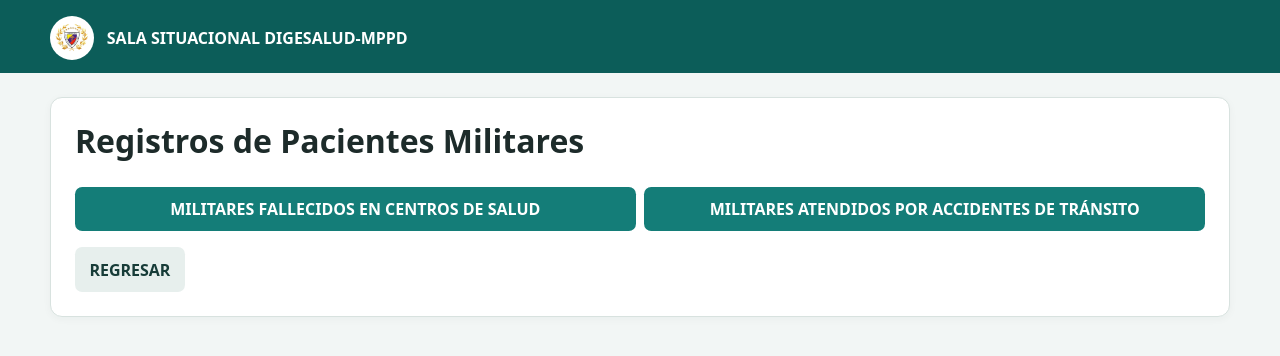
After one commit to oscarriera201178-netizen/reportesalasituacionaldigesalud, a Flask app: template templates/military_patient_records.html in a window 1280 px wide. The commit adds this page. Shown: the part 37-393 px from the top of the page. Run offline with Flask 3, Linux system fonts and the light colour scheme; the template is opened without the code that fills it, so the values that code supplies are empty; parts of the project's set-up code (start-up, migrations or seed data) failed here and were passed over; some libraries are stand-ins or nearby versions.

Commit message:
Group military patient registries with return navigation
Co-authored-by: Copilot <223556219+Copilot@users.noreply.github.com>

```diff
--- a/templates/admin.html
+++ b/templates/admin.html
@@ -5,8 +5,7 @@
   <a class="button button-primary" href="{{ url_for('home') }}">Informes</a>
   <a class="button button-muted" href="{{ url_for('accounts') }}">Cuentas de centros</a>
   <a class="button button-muted" href="{{ url_for('military_report') }}">Registro de Militares Fallecidos</a>
-  <a class="button button-muted" href="{{ url_for('health_military_report') }}">Militares Fallecidos en Centros de Salud</a>
-  <a class="button button-muted" href="{{ url_for('traffic_report') }}">Militares atendidos por accidentes de Tránsito</a>
+  <a class="button button-muted" href="{{ url_for('military_patient_records') }}">Registros de Pacientes Militares</a>
 </div>
 <section class="panel">
   <h1>Resumen de los centros de salud</h1>
--- a/templates/inventory.html
+++ b/templates/inventory.html
@@ -6,8 +6,7 @@
   {% for key, label in categories.items() %}
     <a class="button {% if category == key %}button-primary{% else %}button-muted{% endif %}" href="{{ url_for('inventory', center_id=center.id, section=key) }}">{{ label }}</a>
   {% endfor %}
-  <a class="button button-muted" href="{{ url_for('health_military_report') }}">Militares Fallecidos en Centros de Salud</a>
-  <a class="button button-muted" href="{{ url_for('traffic_report') }}">Militares atendidos por accidentes de Tránsito</a>
+  <a class="button button-muted" href="{{ url_for('military_patient_records') }}">Registros de Pacientes Militares</a>
 </nav>
 {% if loaded and status.editable %}
   <div class="notice notice-success">Sección cargada y bloqueada hasta el envío final. Puedes editarla para corregirla.</div>
--- /dev/null
+++ b/templates/military_patient_records.html
@@ -0,0 +1,12 @@
+{% extends "base.html" %}
+{% block title %}Registros de Pacientes Militares · DIGESALUD-MPPD{% endblock %}
+{% block content %}
+<section class="panel">
+  <h1>Registros de Pacientes Militares</h1>
+  <nav class="category-nav" aria-label="Registros de Pacientes Militares">
+    <a class="button button-primary" href="{{ url_for('health_military_report') }}">Militares Fallecidos en Centros de Salud</a>
+    <a class="button button-primary" href="{{ url_for('traffic_report') }}">Militares atendidos por accidentes de Tránsito</a>
+  </nav>
+  <a class="button button-muted" href="{{ url_for('home') }}">Regresar</a>
+</section>
+{% endblock %}
--- a/templates/military_records.html
+++ b/templates/military_records.html
@@ -2,6 +2,9 @@
 {% set registry_title = "Militares atendidos por accidentes de Tránsito" if traffic_registry else ("Militares Fallecidos en Centros de Salud" if health_registry else "Registro de Militares Fallecidos") %}
 {% block title %}{{ registry_title }} · DIGESALUD-MPPD{% endblock %}
 {% block content %}
+{% if health_registry %}
+  <a class="button button-muted" href="{{ url_for('military_patient_records') }}">Regresar</a>
+{% endif %}
 {% if not health_registry or current_actor.role == "admin" %}
 <div class="admin-nav">
   {% if current_actor.role == "admin" %}
--- a/webapp.py
+++ b/webapp.py
@@ -382,6 +382,15 @@ def create_app(store=None, *, secret_key=None):
         else:
             abort(400, "Acción no válida.")
         return redirect(url_for("accounts"))
+
+    @app.get("/health/patients")
+    def military_patient_records():
+        current_actor = require_role()
+        if not isinstance(current_actor, dict):
+            return current_actor or redirect(url_for("login"))
+        if current_actor["role"] != "admin" and current_actor["account_type"] != "health":
+            abort(403)
+        return render_template("military_patient_records.html")
 
     def filtered_military_records(current_actor, *, health_registry=False, traffic_registry=False):
         selected_component = request.args.get("component") or None
```
Also changed, not shown: tests/test_webapp.py (+38 -4 lines), README.md.
